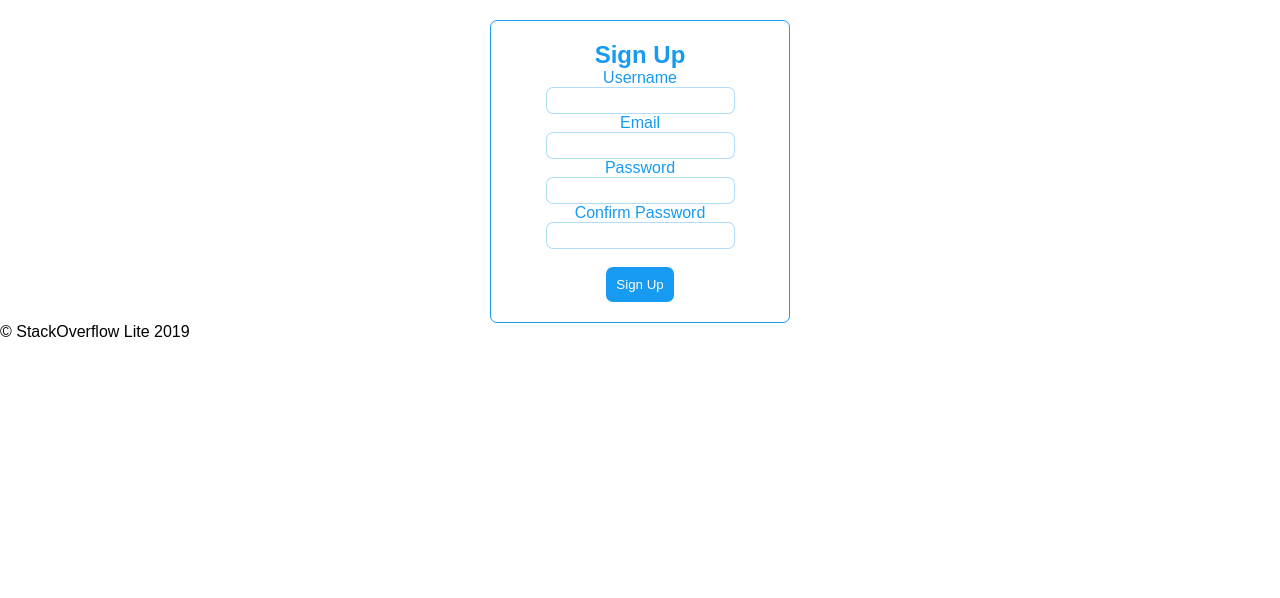
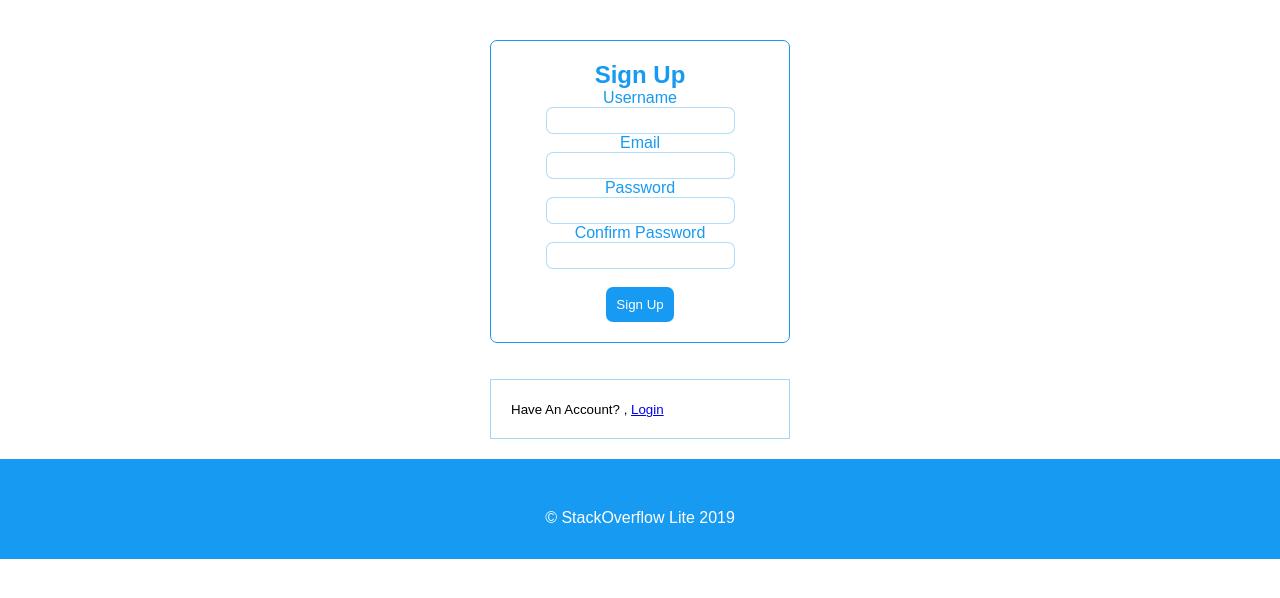
Before and after one commit to jod35/StackOverflow-lite, a Python web app: template simple/templates/sign.html in a window 1280 px wide. Shown: the part 77-675 px from the top of the page. Run offline with Jinja, Linux system fonts and the light colour scheme; the template is opened without the code that fills it, so the values that code supplies are empty.

Commit message:
frontend for login and sign up finished

```diff
--- a/simple/static/main.css
+++ b/simple/static/main.css
@@ -30,8 +30,10 @@ header a{
 nav{
     margin-top:10px;
 }
-.main-body{
-    min-height: 500px;
+.mainbody{
+    min-height: 400px;
+    padding: 20px;
+
 }
 .form{
     border: 1px solid rgb(23, 154, 241);
@@ -42,6 +44,14 @@ nav{
     margin-top: 20px;
     color: rgb(23, 154, 241);
     padding: 20px;
+
+}
+.other{
+    border: 1px solid rgba(23, 154, 241, 0.404);
+    width: 300px;
+    margin: auto;
+    padding: 20px;
+
 
 }
 .mybtn{
@@ -58,3 +68,11 @@ input[type=text]{
     padding: 5px;
     border-radius: 7px;
 }
+
+footer{
+    text-align: center;
+    background-color: rgb(23, 154, 241);
+    padding: 50px;
+    color: white;
+    height: 50px;
+}
--- a/simple/templates/login.html
+++ b/simple/templates/login.html
@@ -13,4 +13,8 @@
     <input type="submit" value="Sign In" class="mybtn">
     <br><br>
 </div>
+<br><br>
+<div class="other">
+    <small>New Here, <a href="{{url_for('signup')}}">Create An Account</a></small>
+</div>
 {% endblock body %}
--- a/simple/templates/sign.html
+++ b/simple/templates/sign.html
@@ -13,4 +13,9 @@
     <br><br>
     <input type="submit" value="Sign Up" class="mybtn">
 </div>
+<br><br>
+
+<div class="other">
+    <small>Have An Account? , <a href="{{url_for('login')}}">Login</a></small>
+</div>
 {% endblock body %}
```
